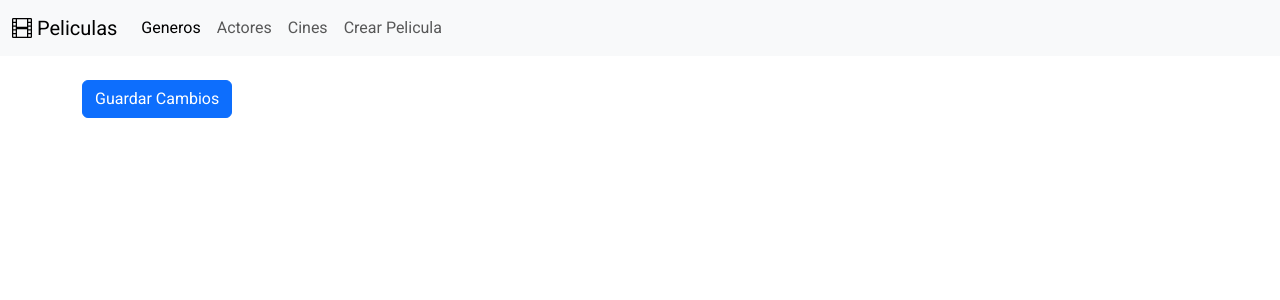
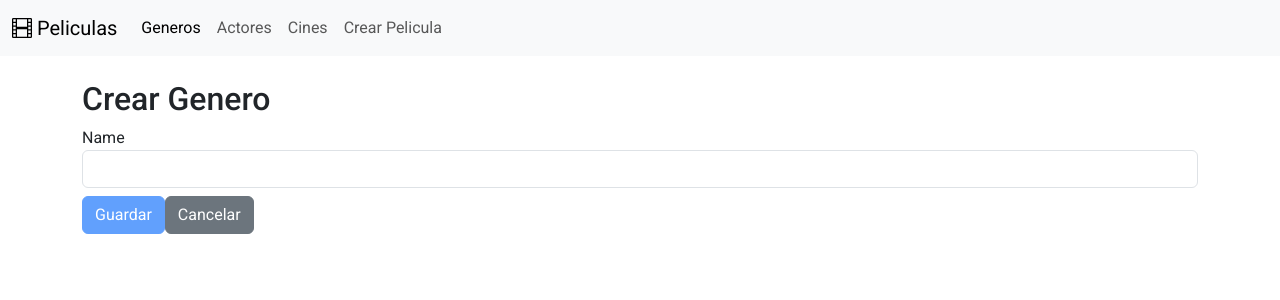
Before and after one commit to efranklin7/Angular-Peliculas, an Angular app: page /generos/crear in a window 1280 px wide. Shown: the top 300 px of the page. Built offline with nearby package versions, Linux system fonts and the light colour scheme.

Commit message:
genero form

```diff
--- a/src/app/app.module.ts
+++ b/src/app/app.module.ts
@@ -22,6 +22,9 @@ import { CrearCineComponent } from './cines/crear-cine/crear-cine.component';
 import { EditarGeneroComponent } from './generos/editar-genero/editar-genero.component';
 import { EditarActorComponent } from './actores/editar-actor/editar-actor.component';
 import { EditarPeliculaComponent } from './peliculas/editar-pelicula/editar-pelicula.component';
+import { ReactiveFormsModule } from '@angular/forms';
+//import { FormComponent } from './generos/form/form.component';
+import { GenerosFormComponent } from './generos/generos-form/generos-form.component';
 
 @NgModule({
   declarations: [
@@ -42,6 +45,8 @@ import { EditarPeliculaComponent } from './peliculas/editar-pelicula/editar-peli
     EditarGeneroComponent,
     EditarActorComponent,
     EditarPeliculaComponent,
+    //FormComponent,
+    GenerosFormComponent,
   ],
   imports: [
     BrowserModule,
@@ -49,6 +54,7 @@ import { EditarPeliculaComponent } from './peliculas/editar-pelicula/editar-peli
     BrowserAnimationsModule,
     MaterialModule,
     NgbModule,
+    ReactiveFormsModule,
   ],
   providers: [],
   bootstrap: [AppComponent],
--- a/src/app/generos/crear-genero/crear-genero.component.html
+++ b/src/app/generos/crear-genero/crear-genero.component.html
@@ -1,3 +1,2 @@
-<button class="btn btn-primary" (click)="guardarCambios()">
-  Guardar Cambios
-</button>
+<h2>Crear Genero</h2>
+<app-generos-form (value)="guardarCambios($event)"></app-generos-form>
--- a/src/app/generos/crear-genero/crear-genero.component.ts
+++ b/src/app/generos/crear-genero/crear-genero.component.ts
@@ -1,5 +1,6 @@
 import { Component, OnInit } from '@angular/core';
-import { Router } from '@angular/router';
+import { ActivatedRoute, Router } from '@angular/router';
+import { generoCreacionDTO } from '../genero';
 
 @Component({
   selector: 'app-crear-genero',
@@ -7,12 +8,10 @@ import { Router } from '@angular/router';
   styleUrls: ['./crear-genero.component.css'],
 })
 export class CrearGeneroComponent implements OnInit {
-  constructor(private router: Router) {}
+  constructor(private router: Router, private rou: ActivatedRoute) {}
+  ngOnInit(): void {}
 
-  ngOnInit(): void {}
-  guardarCambios() {
-    //alert(5);
-
-    this.router.navigate(['/generos']);
+  guardarCambios(g: generoCreacionDTO) {
+    console.log(g);
   }
 }
--- a/src/app/generos/editar-genero/editar-genero.component.html
+++ b/src/app/generos/editar-genero/editar-genero.component.html
@@ -1 +1,5 @@
-<p>editar-genero works!</p>
+<h2>Editar Genero</h2>
+<app-generos-form
+  (value)="guardarCambios($event)"
+  [models]="model"
+></app-generos-form>
--- a/src/app/generos/editar-genero/editar-genero.component.ts
+++ b/src/app/generos/editar-genero/editar-genero.component.ts
@@ -1,6 +1,7 @@
 import { Component, EventEmitter, OnInit, Output } from '@angular/core';
-import { ActivatedRoute } from '@angular/router';
+import { ActivatedRoute, Router } from '@angular/router';
 import { map } from 'rxjs/operators';
+import { generoCreacionDTO } from '../genero';
 
 @Component({
   selector: 'app-editar-genero',
@@ -8,9 +9,14 @@ import { map } from 'rxjs/operators';
   styleUrls: ['./editar-genero.component.css'],
 })
 export class EditarGeneroComponent implements OnInit {
-  constructor(private activatedRoute: ActivatedRoute) {}
+  model: generoCreacionDTO = { name: 'Drama' };
+  constructor(private router: Router, private activatedRoute: ActivatedRoute) {}
 
   ngOnInit(): void {
     this.activatedRoute.params.subscribe((p) => alert(p['id']));
   }
+  guardarCambios(genero: generoCreacionDTO) {
+    console.log(genero);
+    this.router.navigate(['/generos']);
+  }
 }
--- /dev/null
+++ b/src/app/generos/genero.ts
@@ -0,0 +1,3 @@
+export interface generoCreacionDTO {
+  name: string;
+}
--- /dev/null
+++ b/src/app/generos/generos-form/generos-form.component.html
@@ -0,0 +1,14 @@
+<form (submit)="guardarCambios()" [formGroup]="form">
+  <label for="formControlInput" class="form=-label">Name</label>
+  <span class="d-block text-danger" *ngIf="form.touched && form.invalid">{{
+    getErrorControl()
+  }}</span>
+  <!-- <p>{{ name?.getError("stringMust").message }}</p> -->
+  <input type="text" formControlName="name" class="form-control mb-2" />
+  <button type="submit" [disabled]="form.invalid" class="btn btn-primary">
+    Guardar
+  </button>
+  <a class="btn btn-secondary" routerLink="/generos">Cancelar</a>
+</form>
+
+<!-- <button (click)="forms.click()">subs</button> -->
--- /dev/null
+++ b/src/app/generos/generos-form/generos-form.component.ts
@@ -0,0 +1,62 @@
+import { Component, EventEmitter, Input, OnInit, Output } from '@angular/core';
+import { FormBuilder, FormGroup, Validators } from '@angular/forms';
+import { primeraLetraMayuscula } from 'src/app/utilidades/listado-generico/validators/primeraLetraMayuscula';
+import { miValidacion } from 'src/app/utilidades/listado-generico/validators/pruebaValidator';
+import { generoCreacionDTO } from '../genero';
+
+@Component({
+  selector: 'app-generos-form',
+  templateUrl: './generos-form.component.html',
+  styleUrls: ['./generos-form.component.css'],
+})
+export class GenerosFormComponent implements OnInit {
+  constructor(private formBuilder: FormBuilder) {}
+
+  //formBuilder: configurar los campos del form
+  form!: FormGroup; //representa los campos del form junto a su configuraciones
+  @Input()
+  models: generoCreacionDTO | undefined;
+  @Output()
+  value: EventEmitter<generoCreacionDTO> =
+    new EventEmitter<generoCreacionDTO>();
+  ngOnInit(): void {
+    this.form = this.formBuilder.group({
+      name: [
+        '',
+        [Validators.required, primeraLetraMayuscula(), miValidacion()],
+      ],
+    });
+    if (this.models != undefined) {
+      this.form.patchValue(this.models);
+    }
+  }
+  get name() {
+    return this.form.get('name');
+  }
+  guardarCambios() {
+    alert('exito');
+    this.value.emit(this.form.value);
+    /*this.form.valueChanges.subscribe({
+      next: (v) => {
+        console.log(v);
+      },
+    });*/
+    //console.log('noexito');
+    // this.router.navigate(['/generos']);
+  }
+  getErrorControl(): string {
+    let campo = this.form.get('name');
+
+    if (campo?.hasError('required')) {
+      return 'El nombre es requerido';
+    }
+    if (campo?.hasError('primeraLetraMayuscula')) {
+      return campo.getError('primeraLetraMayuscula').message;
+    }
+    if (campo?.hasError('stringMust')) {
+      return campo.getError('stringMust').message;
+    }
+
+    return '';
+  }
+}
--- /dev/null
+++ b/src/app/utilidades/listado-generico/validators/primeraLetraMayuscula.ts
@@ -0,0 +1,17 @@
+import { AbstractControl, ValidatorFn } from '@angular/forms';
+
+export function primeraLetraMayuscula(): ValidatorFn {
+  return (control: AbstractControl) => {
+    const value = <string>control.value;
+    if (!value) return null;
+    if (value.length == 0) return null;
+    if (value[0] != value[0].toUpperCase()) {
+      return {
+        primeraLetraMayuscula: {
+          message: 'La primera letra debe ser mayuscula',
+        },
+      };
+    }
+    return null;
+  };
+}
--- /dev/null
+++ b/src/app/utilidades/listado-generico/validators/pruebaValidator.ts
@@ -0,0 +1,17 @@
+import { AbstractControl, ValidationErrors, ValidatorFn } from '@angular/forms';
+
+export function miValidacion(): ValidatorFn {
+  return (control: AbstractControl): ValidationErrors | null => {
+    const value = control.value;
+    const x = Number(value);
+
+    if (!isNaN(x)) {
+      return {
+        stringMust: {
+          message: 'debe ser string',
+        },
+      };
+    }
+    return null;
+  };
+}
```
Also changed, not shown: src/app/generos/generos-form/generos-form.component.css (added).
